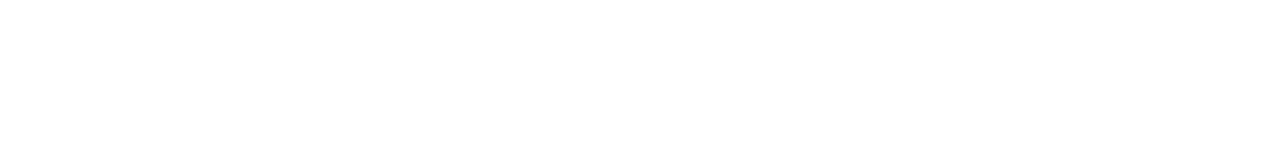
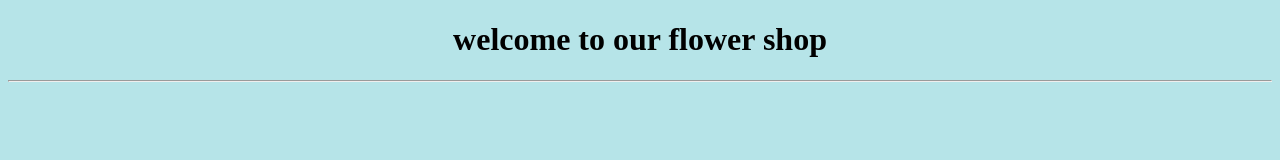
Before and after one commit to moranheller/Flowers, a plain HTML site: page index.html in a window 1280 px wide. Drawn offline with Linux system fonts and the light colour scheme.

Commit message:
Header and Background

```diff
--- a/index.html
+++ b/index.html
@@ -3,10 +3,14 @@
 <head>
     <meta charset="UTF-8">
     <meta name="viewport" content="width=device-width, initial-scale=1.0">
-    <title>Document</title>
+    <title>flower shop</title>
+    <link rel="stylesheet" href="style.css">
     <link rel="stylesheet" href="style.css">
 </head>
 <body>
 
+    <h1>welcome to our flower shop</h1>
+    <hr>
+
 </body>
 </html>
--- a/style.css
+++ b/style.css
@@ -0,0 +1,4 @@
+body {
+    background-color: rgb(182, 228, 232);
+    text-align: center;
+}
```
